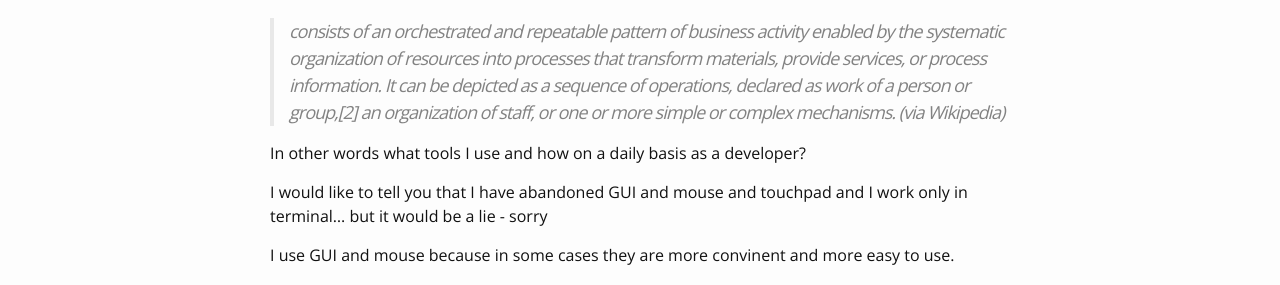
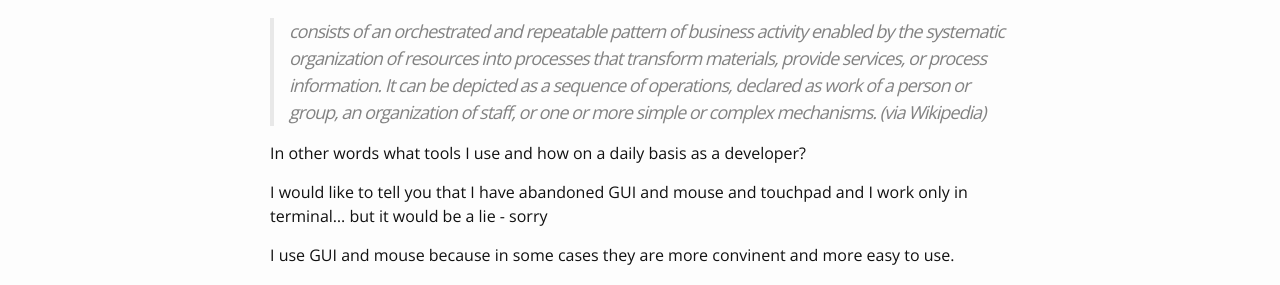
Before and after one commit to biscoitinho/biscoitinho.github.io, a Jekyll site: the page built from _posts/2016-07-20-workflow.markdown, in a window 1280 px wide. Shown: the part 284-569 px from the top of the page. Built offline with Jekyll 4.4.1, drawn with Linux system fonts in a browser that asks for light colours.

```diff
--- a/_posts/2016-07-20-workflow.markdown
+++ b/_posts/2016-07-20-workflow.markdown
@@ -15,7 +15,7 @@ Workflow
 > enabled by the systematic organization of resources into processes that
 > transform materials, provide services, or process information.
 > It can be depicted as a sequence of operations, declared as work of a person
-> or group,[2] an organization of staff, or one or more simple or
+> or group, an organization of staff, or one or more simple or
 > complex mechanisms.
 (via Wikipedia)
 
```
Also changed, not shown: other parts of _posts/2016-07-20-workflow.markdown (+1 -1 lines).
